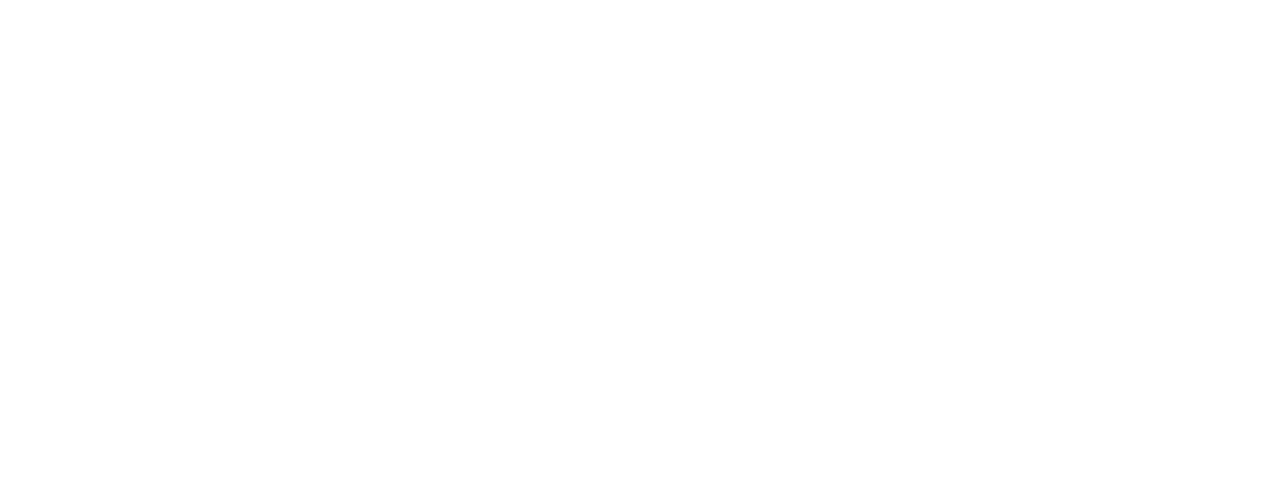
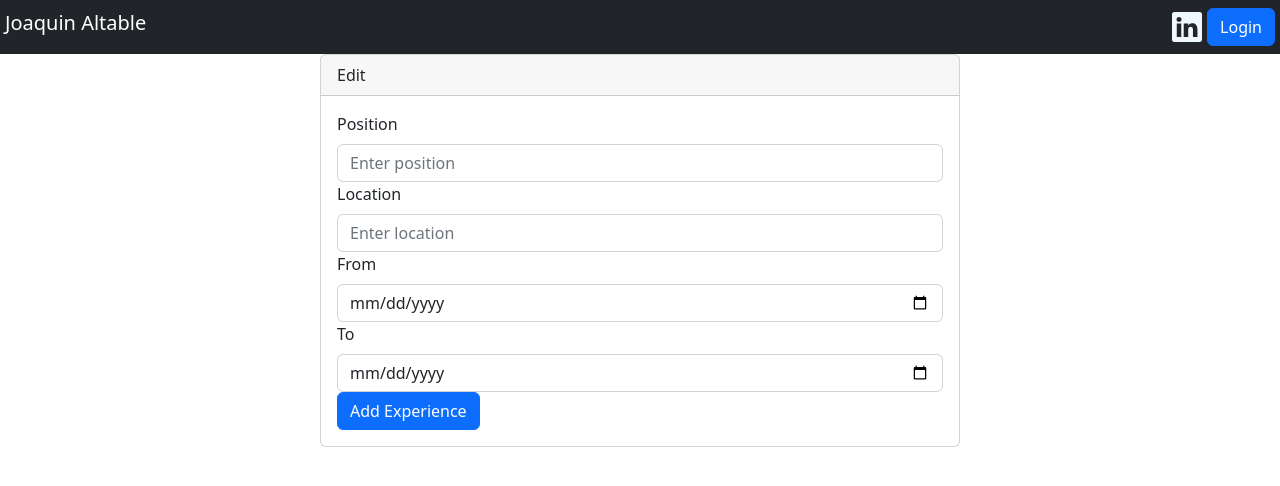
Before and after one commit to Joable/host-portfolio, a React (Create React App) app: page /add in a window 1280 px wide. Before the commit this address had no page. Shown: the top 486 px of the page. Built offline with nearby package versions, Linux system fonts and the light colour scheme.

Commit message:
Added 'ExperienceAdd' component

```diff
--- a/src/Components/Element/Element.jsx
+++ b/src/Components/Element/Element.jsx
@@ -11,7 +11,6 @@
     MdDesignServices,
     MdEdit
  } from 'react-icons/md'
-import { useNavigate } from "react-router-dom";
 
 import firebase from '../../Config/firebase'
 
@@ -28,7 +27,6 @@
     const [show, setShow] = useState(false)
     const [isDeleted, setIsDeleted] = useState(false)
 
-    const navigate = useNavigate("/")
 
     const handleClose = () => setShow(false)
     const handleShow = () => setShow(true)
@@ -65,7 +63,6 @@
         })
 
         handleClose()
-        navigate()
     }
 
     const handleDelete = () => {
@@ -73,6 +70,8 @@
 
         firebase.db.doc(`profile-data/experience-data/experience-elements-data/${id}`)
         .delete()
+
+        console.log(id)
 
         setIsDeleted(true)
         handleClose()
--- a/src/Components/Experience/Experience.jsx
+++ b/src/Components/Experience/Experience.jsx
@@ -3,10 +3,7 @@
     useEffect
 } from 'react';
 import {
-    Button,
     Card,
-    Form,
-    Modal,
     Stack
 } from "react-bootstrap";
 import { BsPlusLg } from 'react-icons/bs'
@@ -14,18 +11,12 @@
 import Element from '../Element/Element';
 
 import { getCollection } from "../../Services/getCollection";
-import firebase from '../../Config/firebase';
+import { Link } from 'react-router-dom';
 
 function Experience() {
     const [experience, setExperience] = useState([])
-    const [form , setForm] = useState({
-        position: '',
-        location: '',
-        from: '',
-        to: ''
-    })
-    const [show, setShow] = useState(false)
     const url = "experience-data/experience-elements-data"
+
 
     useEffect(()=>{
         const result = async () =>{
@@ -37,34 +28,8 @@
             }
         }
         result();
-        {experience.map(element => console.log(element))}
     },[])
 
-    const handleShow = () => setShow(true)
-    const handleClose = () => setShow(false)
-
-    const handleChange = (event) =>{
-        const target = event.target;
-        const value = target.value;
-        const name = target.name;
-
-        setForm({
-            ...form,
-            [name] : value
-        });
-    }
-
-
-    const handleSubmit = (event) => {
-        event.preventDefault();
-
-        firebase.db.collection(`profile-data/${url}`).add({
-            position: form.position,
-            location: form.location,
-            from: form.from,
-            to: form.to
-        })
-    }
 
     return (
         <>
@@ -74,45 +39,21 @@
 
                     <div className="justify-spacebetween">
                         <Card.Title>Experiencia</Card.Title>
-                        <BsPlusLg onClick={handleShow}/>
+                        <Link to="/add">
+                            <BsPlusLg/>
+                        </Link>
                     </div>
 
                     <Stack direction="vertical" gap={3}>
-                        {experience.map(element => <Element element={element}/>)}
+                        {experience.map(data => <Element element={data}/>)}
                     </Stack>
 
                 </div>
+                <hr/>
             </Card.Body>
         </Card>
 
-        <Modal show={show} onHide = {handleClose}>
-            <Modal.Header closeButton>
 
-            </Modal.Header>
-            <Modal.Body>
-                <Form onSubmit={handleSubmit}>
-                    <Form.Group>
-                        <Form.Label>Position</Form.Label>
-                        <Form.Control type='name' name='position' placeholder='Enter position' onChange={handleChange}/>
-                    </Form.Group>
-
-                    <Form.Group>
-                        <Form.Label>Location</Form.Label>
-                        <Form.Control type='name' name='location' placeholder='Enter location' onChange={handleChange}/>
-                    </Form.Group>
-
-                    <Form.Group>
-                        <Form.Label>From</Form.Label>
-                        <Form.Control type='date' name='from' onChange={handleChange}/>
-
-                        <Form.Label>To</Form.Label>
-                        <Form.Control type='date' name='to' onChange={handleChange}/>
-                    </Form.Group>
-
-                    <Button type='submit'>Add Experience</Button>
-                </Form>
-            </Modal.Body>
-        </Modal>
         </>
      );
 }
--- /dev/null
+++ b/src/Components/ExperienceAdd/ExperienceAdd.jsx
@@ -0,0 +1,78 @@
+import { useState } from 'react';
+import {
+    Card,
+    Form,
+    Button
+} from 'react-bootstrap';
+import { useNavigate } from 'react-router-dom';
+import firebase from '../../Config/firebase'
+
+function ExperienceAdd() {
+    const [form , setForm] = useState({
+        position: '',
+        location: '',
+        from: '',
+        to: ''
+    })
+    const url = "experience-data/experience-elements-data"
+    const navigate = useNavigate()
+
+    const handleChange = (event) =>{
+        const target = event.target;
+        const value = target.value;
+        const name = target.name;
+
+        setForm({
+            ...form,
+            [name] : value
+        });
+    }
+
+
+    const handleSubmit = (event) => {
+        event.preventDefault();
+
+        firebase.db.collection(`profile-data/${url}`).add({
+            position: form.position,
+            location: form.location,
+            from: form.from,
+            to: form.to
+        })
+
+        navigate("/")
+    }
+
+    return (
+        <Card className='center'>
+            <Card.Header>
+                Edit
+            </Card.Header>
+
+            <Card.Body>
+                <Form onSubmit={handleSubmit}>
+                    <Form.Group>
+                        <Form.Label>Position</Form.Label>
+                        <Form.Control type='name' name='position' placeholder='Enter position' onChange={handleChange}/>
+                    </Form.Group>
+
+                    <Form.Group>
+                        <Form.Label>Location</Form.Label>
+                        <Form.Control type='name' name='location' placeholder='Enter location' onChange={handleChange}/>
+                    </Form.Group>
+
+                    <Form.Group>
+                        <Form.Label>From</Form.Label>
+                        <Form.Control type='date' name='from' onChange={handleChange}/>
+
+                        <Form.Label>To</Form.Label>
+                        <Form.Control type='date' name='to' onChange={handleChange}/>
+                    </Form.Group>
+
+                    <Button type='submit'>Add Experience</Button>
+                </Form>
+            </Card.Body>
+        </Card>
+     );
+}
+
+export default ExperienceAdd;
--- a/src/Pages/App/App.css
+++ b/src/Pages/App/App.css
@@ -1,7 +1,25 @@
 /* General */
+
+.center{
+  margin:auto;
+  width: 50%;
+  height: 100%;
+}
 
 .justify-spacebetween{
   width: 100%;
   display: flex;
   justify-content: space-between;
 }
+
+hr {
+  margin: 10px !important;
+}
+
+.center .card{
+  margin-bottom: 10px;
+}
+
+.nav{
+  padding: 0px;
+}
--- a/src/Pages/App/App.jsx
+++ b/src/Pages/App/App.jsx
@@ -5,6 +5,8 @@
 } from "react-router-dom"
 
 import Home from "../Home/Home.jsx";
+import NavBar from "../../Components/NavBar/NavBar.jsx";
+import ExperienceAdd from "../../Components/ExperienceAdd/ExperienceAdd.jsx";
 
 import 'bootstrap/dist/css/bootstrap.css';
 import './App.css';
@@ -12,8 +14,14 @@
 function App() {
   return (
     <Router>
+      <div className="nav">
+            <NavBar/>
+      </div>
+
       <Routes>
         <Route path='/' element={<Home/>}/>
+
+        <Route path="/add" element={<ExperienceAdd/>}/>
       </Routes>
     </Router>
   );
--- a/src/Pages/Home/Home.css
+++ /dev/null
@@ -1,13 +0,0 @@
-.center{
-    margin:auto;
-    width: 50%;
-    height: 100%;
-}
-
-.center .card{
-    margin-bottom: 10px;
-}
-
-.nav{
-    padding: 0px;
-}
--- a/src/Pages/Home/Home.jsx
+++ b/src/Pages/Home/Home.jsx
@@ -1,16 +1,10 @@
 import About from "../../Components/About/About";
 import Experience from "../../Components/Experience/Experience";
 import Header from "../../Components/Header/Header";
-import NavBar from "../../Components/NavBar/NavBar";
-
-import './Home.css'
 
 function Home() {
     return (
         <>
-        <div className="nav">
-            <NavBar/>
-        </div>
         <div className="center">
             <Header/>
             <About/>
```
